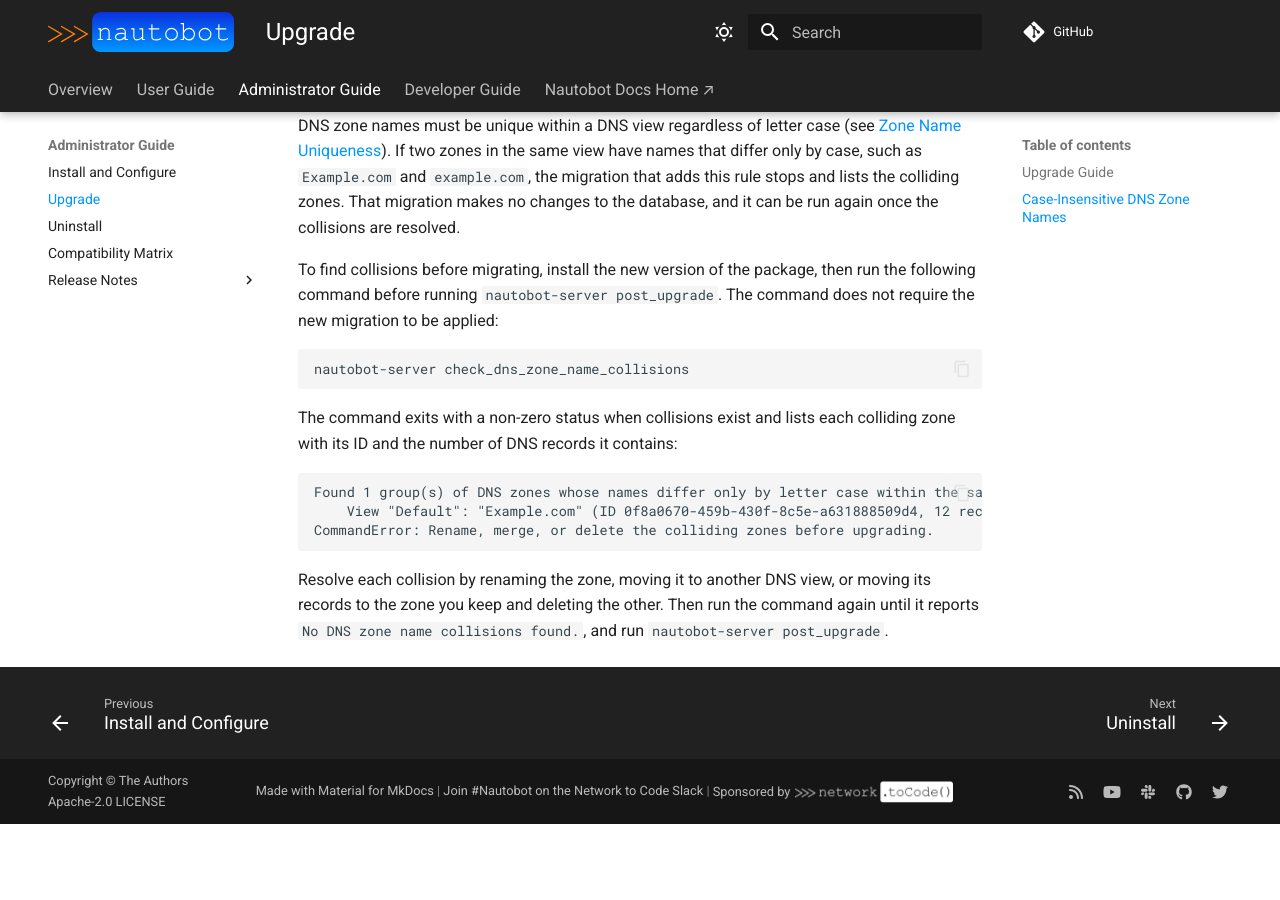
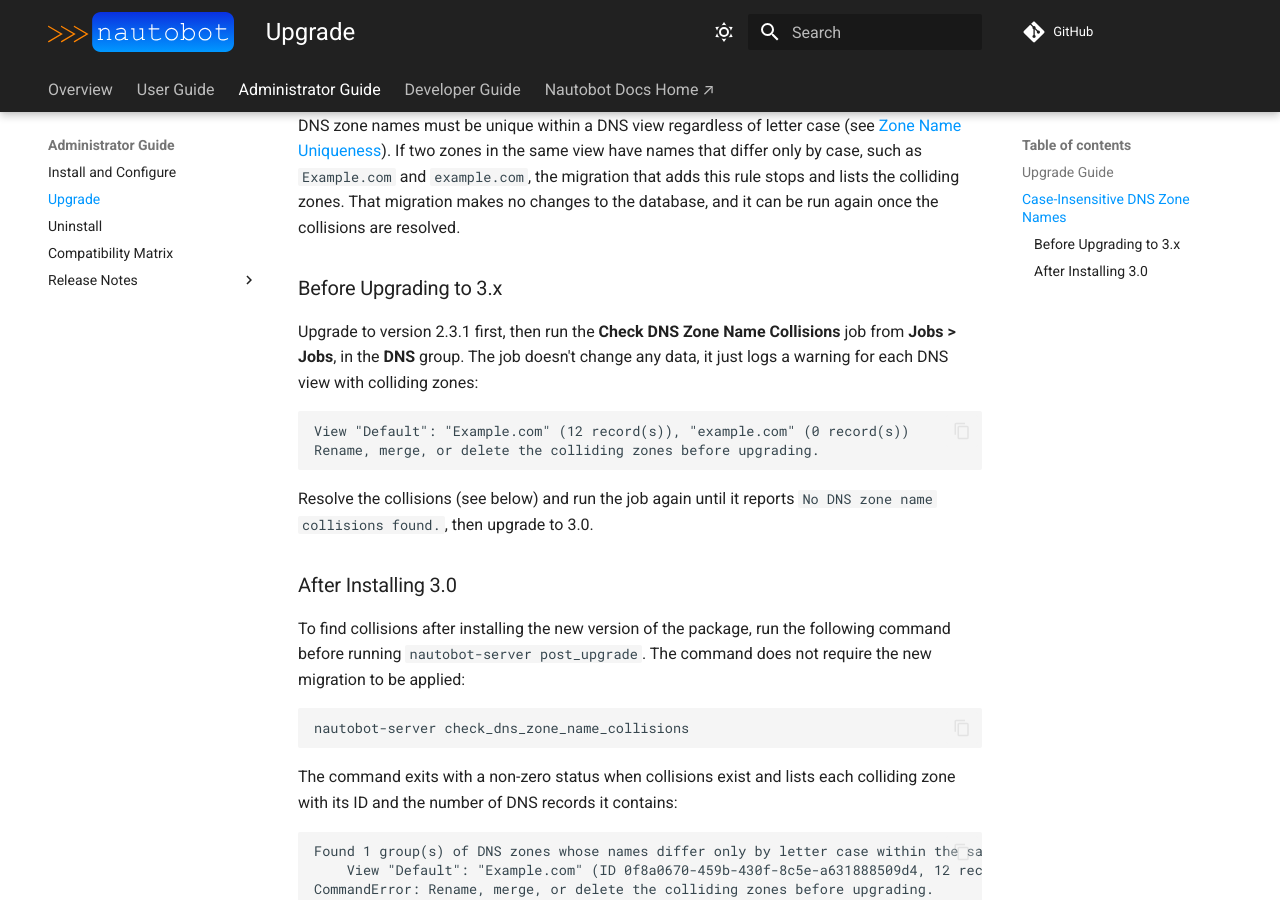
Before and after one commit to nautobot/nautobot-app-dns-models, an MkDocs documentation site: the page built from docs/admin/upgrade.md, in a window 1280 px wide and 900 px high, scrolled down 441 px. Built offline with MkDocs 1.6.1 and Material for MkDocs 9.7.7, drawn with Linux system fonts in a browser that asks for light colours; comment, search, counter and statistics services are not loaded; before the commit the page ends 1265 px from its top, so only the background shows below that.

Commit message:
chore(docs): update docs to include 2.3.1 job

````diff
--- a/docs/admin/upgrade.md
+++ b/docs/admin/upgrade.md
@@ -10,7 +10,20 @@ When a new release comes out it may be necessary to run a migration of the datab
 
 DNS zone names must be unique within a DNS view regardless of letter case (see [Zone Name Uniqueness](../models/dnszone.md#zone-name-uniqueness)). If two zones in the same view have names that differ only by case, such as `Example.com` and `example.com`, the migration that adds this rule stops and lists the colliding zones. That migration makes no changes to the database, and it can be run again once the collisions are resolved.
 
-To find collisions before migrating, install the new version of the package, then run the following command before running `nautobot-server post_upgrade`. The command does not require the new migration to be applied:
+### Before Upgrading to 3.x
+
+Upgrade to version 2.3.1 first, then run the **Check DNS Zone Name Collisions** job from **Jobs > Jobs**, in the **DNS** group. The job doesn't change any data, it just logs a warning for each DNS view with colliding zones:
+
+```no-highlight
+View "Default": "Example.com" (12 record(s)), "example.com" (0 record(s))
+Rename, merge, or delete the colliding zones before upgrading.
+```
+
+Resolve the collisions (see below) and run the job again until it reports `No DNS zone name collisions found.`, then upgrade to 3.0.
+
+### After Installing 3.0
+
+To find collisions after installing the new version of the package, run the following command before running `nautobot-server post_upgrade`. The command does not require the new migration to be applied:
 
 ```no-highlight
 nautobot-server check_dns_zone_name_collisions
````
